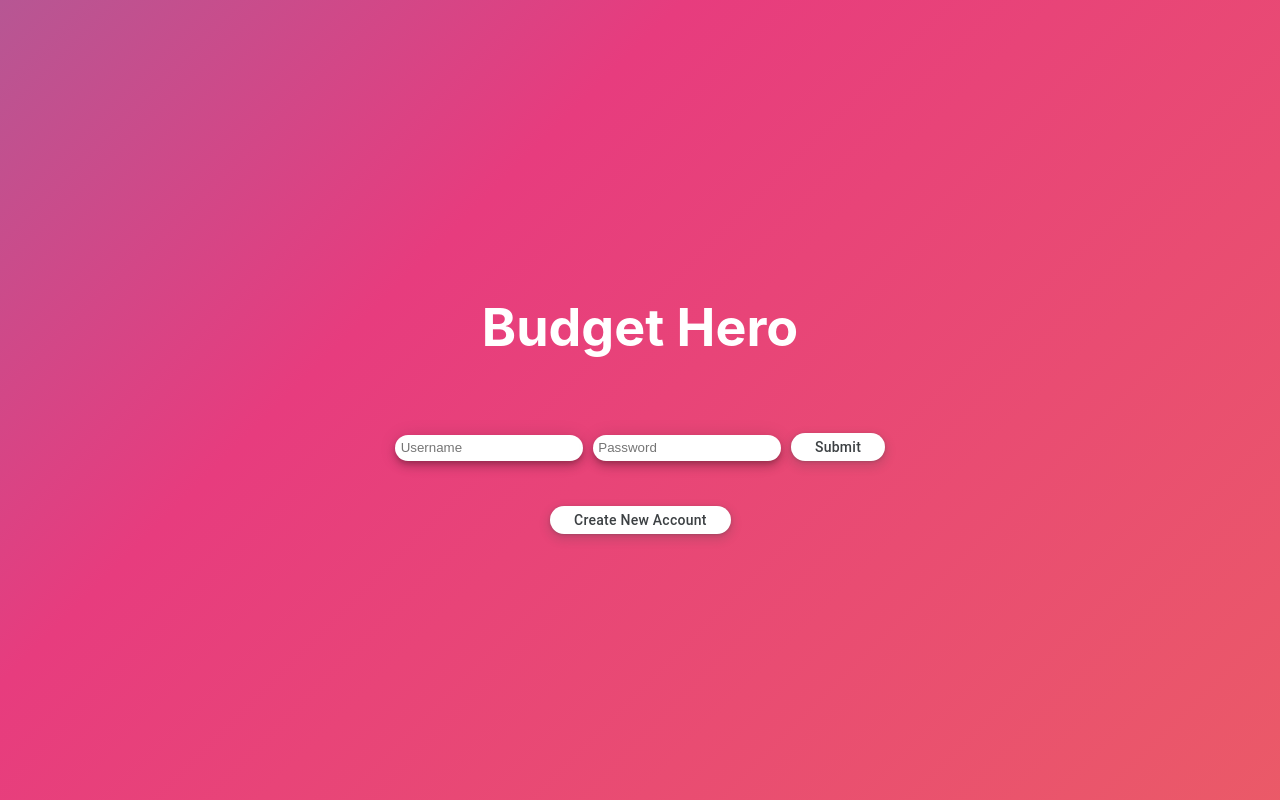
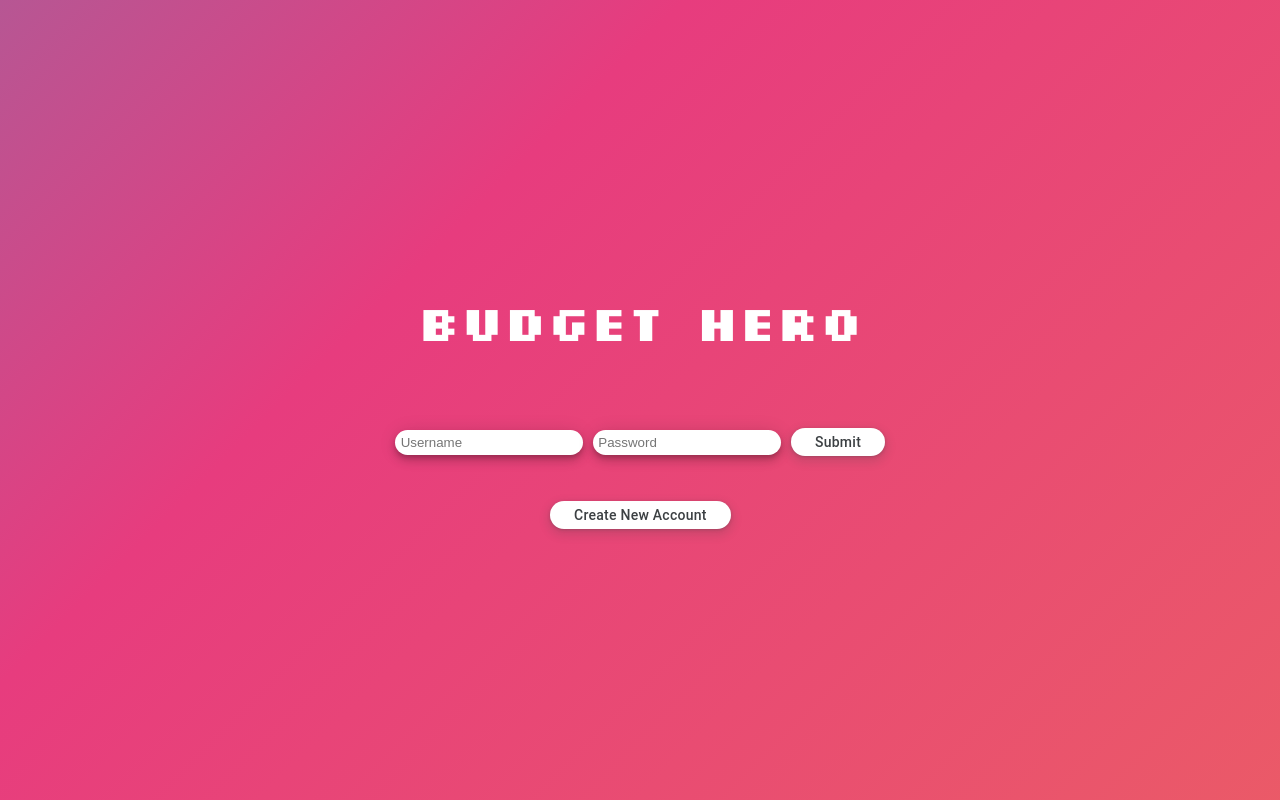
Before and after one commit to cwdalziel/bitcamp-2024, a React (Create React App) app: page / in a window 1280 px wide. Built offline with nearby package versions, Linux system fonts and the light colour scheme.

Commit message:
added 8-bit font

```diff
--- a/src/App.css
+++ b/src/App.css
@@ -154,3 +154,12 @@ input[type=text],input[type=password] {
 div:empty {
   display: none;
 }
+
+@font-face {
+  font-family: '8-bit';
+  src: url('../public/slkscrb.ttf');
+}
+
+h1 {
+  font-family: '8-bit';
+}
```
Also changed, not shown: public/slkscrb.ttf (added).
